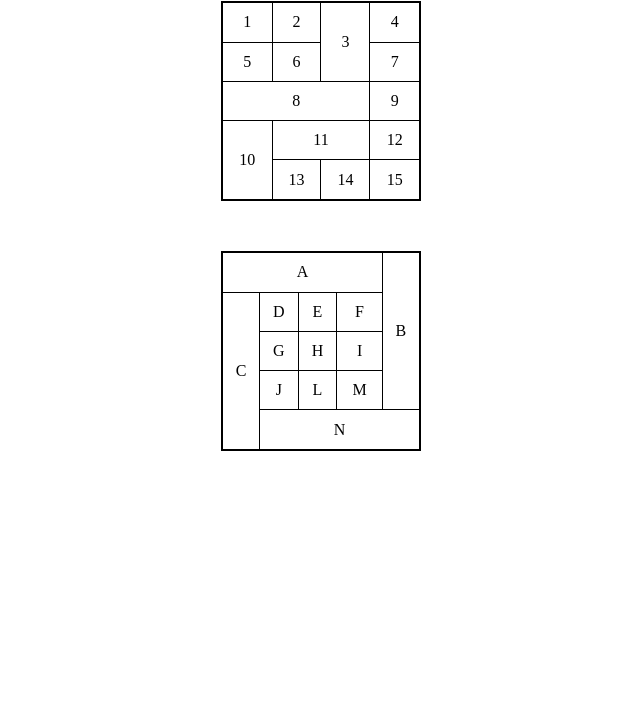
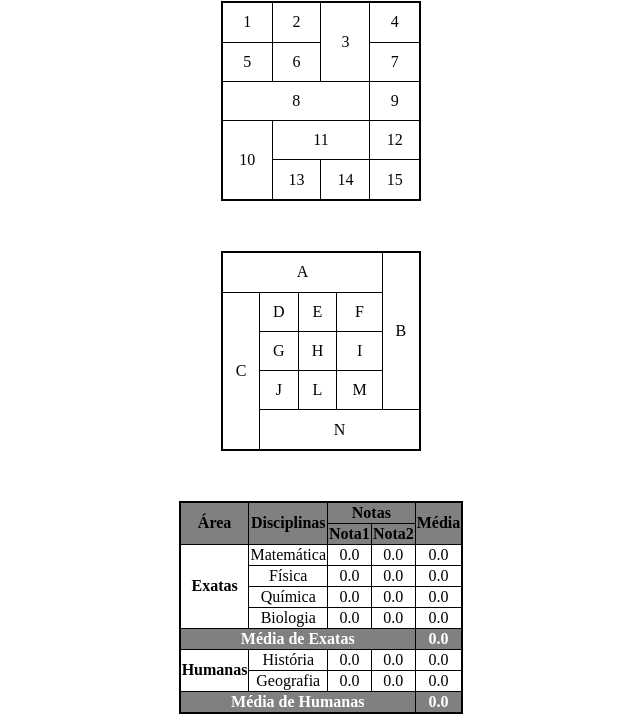
Before and after one commit to matheusgozzi/reforco_HTML_e_CSS, a plain HTML site: page desafios/desafio_013/index.html in a window 1280 px wide. Shown: the part 79-801 px from the top of the page, without its empty margins (319-959 px from the left). Drawn offline with Linux system fonts and the light colour scheme.

Commit message:
Desafio de tabelas, ex-03 realizado

```diff
--- a/desafios/desafio_013/index.html
+++ b/desafios/desafio_013/index.html
@@ -21,9 +21,29 @@
 
 
         }
+        th{
+            border: 1.5px solid black;
+            background-color: grey;
+        }
 
         .ex-02{
             margin-top: 50px;
+        }
+
+        .ex-03{
+            margin-top: 50px;
+        }
+
+        th.media, td.media{
+            border: 1.5px solid black;
+            background-color: grey;
+            color: white;
+            font-weight: bold;
+
+        }
+
+        .tipo-materia{
+            background-color: white;
         }
     </style>
 </head>
@@ -93,5 +113,70 @@
         </tr>
     </table>
 
+    <table class="ex-03">
+
+        <tr>
+            <th rowspan="2" scope="col">Área</th>
+            <th rowspan="2" scope="col">Disciplinas</th>
+            <th colspan="2" scope="colgroup">Notas</th>
+            <th rowspan="2" scope="col">Média</th>
+        </tr>
+        <tr>
+            <th scope="col">Nota1</th>
+            <th scope="col">Nota2</th>
+        </tr>
+
+        <tr>
+            <th rowspan="4" scope="rowgroup" class="tipo-materia">Exatas</th>
+            <td>Matemática</td>
+            <td>0.0</td>
+            <td>0.0</td>
+            <td>0.0</td>
+        </tr>
+        <tr>
+            <td>Física</td>
+            <td>0.0</td>
+            <td>0.0</td>
+            <td>0.0</td>
+        </tr>
+        <tr>
+            <td>Química</td>
+            <td>0.0</td>
+            <td>0.0</td>
+            <td>0.0</td>
+        </tr>
+        <tr>
+            <td>Biologia</td>
+            <td>0.0</td>
+            <td>0.0</td>
+            <td>0.0</td>
+        </tr>
+
+        <tr>
+            <th colspan="4" scope="row" class="media">Média de Exatas</th>
+            <td class="media">0.0</td>
+        </tr>
+
+        <tr>
+            <th rowspan="2" scope="rowgroup" class="tipo-materia">Humanas</th>
+            <td>História</td>
+            <td>0.0</td>
+            <td>0.0</td>
+            <td>0.0</td>
+        </tr>
+        <tr>
+            <td>Geografia</td>
+            <td>0.0</td>
+            <td>0.0</td>
+            <td>0.0</td>
+        </tr>
+
+        <tr>
+            <th colspan="4" scope="row" class="media">Média de Humanas</th>
+            <td class="media">0.0</td>
+        </tr>
+
+    </table>
+
 </body>
 </html>
```
